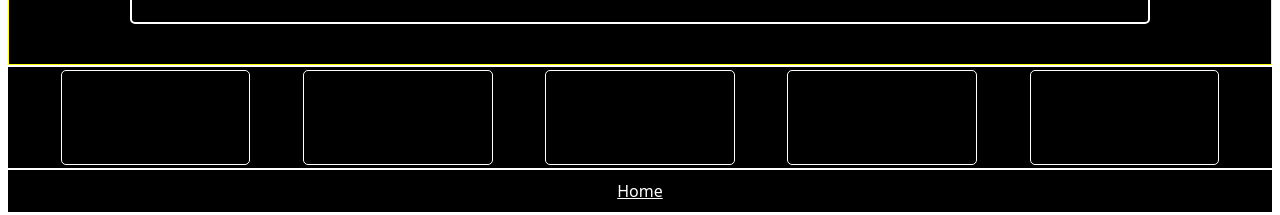
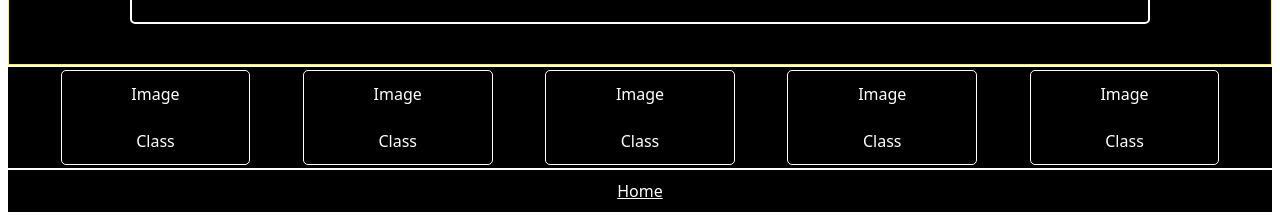
Before and after one commit to jshprintz/block-battles, a React (Vite) app: page /start in a window 1280 px wide. Shown: the part 588-803 px from the top of the page. Built offline with nearby package versions, Linux system fonts and the light colour scheme; a web font is replaced by a local one.

Commit message:
Update StartPage.tsx

```diff
--- a/src/pages/StartPage/StartPage.tsx
+++ b/src/pages/StartPage/StartPage.tsx
@@ -33,11 +33,26 @@ const StartPage = () => {
         <HiChevronRight size={150} style={{ cursor: "pointer" }} />
       </SelectionBoxContainer>
       <TeamBox>
-        <TeamCard></TeamCard>
-        <TeamCard></TeamCard>
-        <TeamCard></TeamCard>
-        <TeamCard></TeamCard>
-        <TeamCard></TeamCard>
+        <TeamCard>
+          <div>Image</div>
+          <div>Class</div>
+        </TeamCard>
+        <TeamCard>
+          <div>Image</div>
+          <div>Class</div>
+        </TeamCard>
+        <TeamCard>
+          <div>Image</div>
+          <div>Class</div>
+        </TeamCard>
+        <TeamCard>
+          <div>Image</div>
+          <div>Class</div>
+        </TeamCard>
+        <TeamCard>
+          <div>Image</div>
+          <div>Class</div>
+        </TeamCard>
       </TeamBox>
       <HomeButton to="/">Home</HomeButton>
     </StartPageContainer>
@@ -111,7 +126,7 @@ const TeamCard = styled(FlexCol)`
   width: 15%;
   height: 95%;
   border: 1px solid white;
-  align-items: space-between;
+  justify-content: space-around;
   border-radius: 5px;
 `;
 
```
